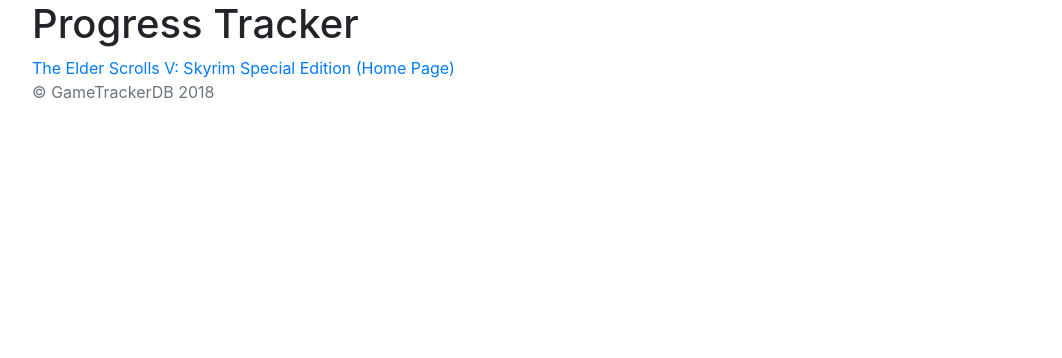
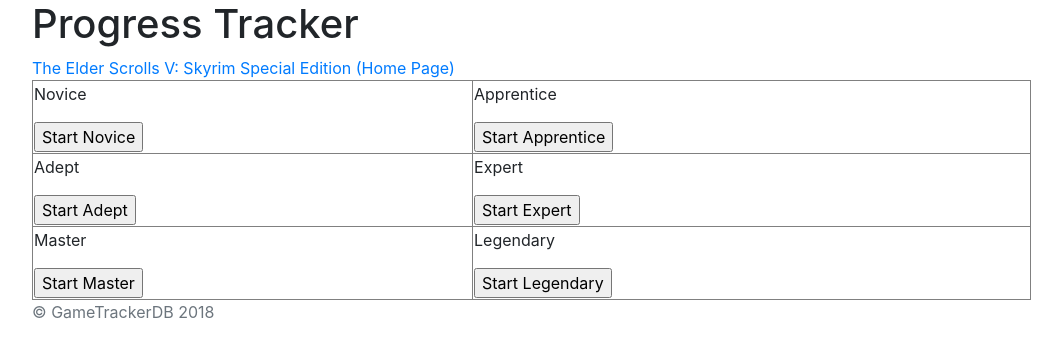
Before and after one commit to pabhd3/GameTracker, a Django app: page /skyrimse/progress/ in a window 1280 px wide. Shown: the part 56-414 px from the top of the page, without its empty margins (53-1115 px from the left). Run offline with Django 3.2, Linux system fonts and the light colour scheme; data that the repository does not hold is empty; some libraries are stand-ins or nearby versions.

Commit message:
Version 1.1.2: Skyrim Progress - Add & Delete Documents Added functionality to the frontend UI that lets the user start tracking the progress of each difficulty in Skyrim, as well as delete the data from the MongoDB.

```diff
--- a/requirements.txt
+++ b/requirements.txt
@@ -1,5 +1,7 @@
+DateTime==4.3
 Django==2.1.3
 mongoengine==0.16.2
 pymongo==3.7.2
 pytz==2018.7
 six==1.11.0
+zope.interface==4.6.0
--- a/skyrimse/models.py
+++ b/skyrimse/models.py
@@ -4,4 +4,5 @@
 
 # Create your models here.
 class Progress(mongoengine.Document):
-    difficulty = mongoengine.fields.StringField()
+    created = mongoengine.fields.StringField(max_length=50)
+    difficulty = mongoengine.fields.StringField(max_length=10)
--- a/skyrimse/templates/skyrimseProgress.html
+++ b/skyrimse/templates/skyrimseProgress.html
@@ -2,6 +2,21 @@
 {% extends 'base.html' %}
 <!-- Used to load in static files -->
 {% load static %}
+
+{% block javascript %}
+  <script>
+    $("#id_difficulty").change(function () {
+      var difficulty = $(this).val();
+      $.ajax({
+        url: '{% url "addDifficulty" %}',
+        data: {
+          'difficulty': difficulty
+        },
+        dataType: 'json',
+      });
+    });
+  </script>
+{% endblock %}
 
 {% block content %}
   <!-- Page Title Descriptor -->
@@ -12,12 +27,59 @@
   <a href="javascript:javascript:history.go(-1)">The Elder Scrolls V: Skyrim Special Edition (Home Page)</a>
   <!-- Table containing difficulty progress -->
   <table style="width:90%" border="1">
-    {% for progress in data %}
     <tr>
       <td>
-        <a href={{progress.id}}>{{progress.difficulty}}</a>
+        <p>Novice</p>
+        {% if data.Novice == None %}
+          <input type="button" onclick="window.location.href='addDifficulty=Novice'" value="Start Novice">
+        {% else %}
+          <a href={{data.Novice.id}}>Full Details</a>
+        {% endif %}
+      </td>
+      <td>
+        <p>Apprentice</p>
+        {% if data.Apprentice == None %}
+          <input type="button" onclick="window.location.href='addDifficulty=Apprentice'" value="Start Apprentice">
+        {% else %}
+          <a href={{data.Apprentice.id}}>Full Details</a>
+        {% endif %}
       </td>
     </tr>
-    {% endfor %}
+    <tr>
+      <td>
+        <p>Adept</p>
+        {% if data.Adept == None %}
+          <input type="button" onclick="window.location.href='addDifficulty=Adept'" value="Start Adept">
+        {% else %}
+          <a href={{data.Adept.id}}>Full Details</a>
+        {% endif %}
+      </td>
+      <td>
+        <p>Expert</p>
+        {% if data.Expert == None %}
+          <input type="button" onclick="window.location.href='addDifficulty=Expert'" value="Start Expert">
+        {% else %}
+          <a href={{data.Expert.id}}>Full Details</a>
+        {% endif %}
+      </td>
+    </tr>
+    <tr>
+      <td>
+        <p>Master</p>
+        {% if data.Master == None %}
+          <input type="button" onclick="window.location.href='addDifficulty=Master'" value="Start Master">
+        {% else %}
+          <a href={{data.Master.id}}>Full Details</a>
+        {% endif %}
+      </td>
+      <td>
+        <p>Legendary</p>
+        {% if data.Legendary == None %}
+          <input type="button" onclick="window.location.href='addDifficulty=Legendary'" value="Start Legendary">
+        {% else %}
+          <a href={{data.Legendary.id}}>Full Details</a>
+        {% endif %}
+      </td>
+    </tr>
   </table>
 {% endblock %}
--- a/skyrimse/templates/skyrimseProgressDetail.html
+++ b/skyrimse/templates/skyrimseProgressDetail.html
@@ -10,6 +10,8 @@
   </div>
   <!-- Link back to previous page -->
   <a href="javascript:javascript:history.go(-1)">The Elder Scrolls V: Skyrim Special Edition (Progress Page)</a>
-
   <p>{{data.id}}</p>
+  <p>{{data.difficulty}}</p>
+  <p>{{data.created}}</p>
+  <input type="button" onclick="window.location.href='deleteDifficulty={{data.id}}'" value="Delete">
 {% endblock %}
--- a/skyrimse/urls.py
+++ b/skyrimse/urls.py
@@ -2,7 +2,9 @@
 from . import views
 
 urlpatterns = [
-    url(r'^$', views.index), # added url object
+    url(r'^$', views.index),
     url(r"^progress/$", views.progress),
-    url(r"^progress/[a-zA-Z0-9]+$", views.progressDetail)
+    url(r"^progress/[a-zA-Z0-9]+$", views.progressDetail),
+    url(r"^progress/addDifficulty", views.addDifficulty),
+    url(r"^progress/deleteDifficulty", views.deleteDifficulty)
 ]
--- a/skyrimse/views.py
+++ b/skyrimse/views.py
@@ -1,6 +1,7 @@
-from django.shortcuts import render
+from django.shortcuts import render, redirect
 from skyrimse.models import Progress
 from mongoengine.context_managers import switch_db
+from datetime import datetime
 
 # Create your views here.
 def index(request):
@@ -8,9 +9,26 @@
 
 def progress(request):
     switch_db(cls=Progress, db_alias="skyrimse")
-    data = Progress.objects.all()
+    docs = Progress.objects.all()
+    data = {"Novice": None, "Apprentice": None, "Adept": None,
+            "Expert": None, "Master": None, "Legendary": None}
+    for doc in docs:
+        data[doc.difficulty] = doc
     return render(request, 'skyrimseProgress.html', {'data': data})
 
+def addDifficulty(request):
+    progress = Progress()
+    progress.created = datetime.strftime(datetime.now(), "%A %B %d, %Y %H:%M:%S:%f %Z")
+    progress.difficulty = request.path.split("=")[1]
+    progress.save()
+    return redirect("/skyrimse/progress")
+
+def deleteDifficulty(request):
+    deleteID = request.path.split("=")[1]
+    Progress.objects(id=deleteID).delete()
+    return redirect("/skyrimse/progress")
+
 def progressDetail(request):
-    data = {"id": request.path.split("/skyrimse/progress/")[1]}
+    progressID = request.path.split("/skyrimse/progress/")[1]
+    data = Progress.objects(id=progressID)[0]
     return render(request, "skyrimseProgressDetail.html", {'data': data})
```
